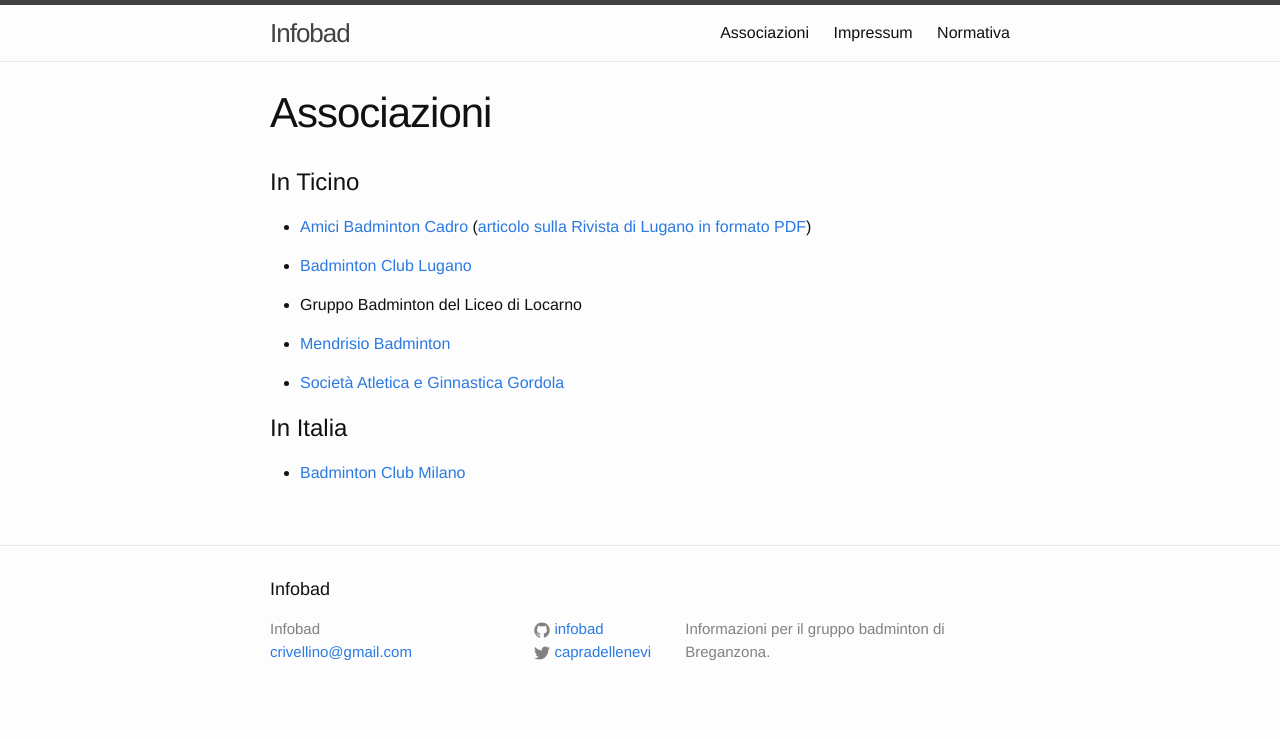
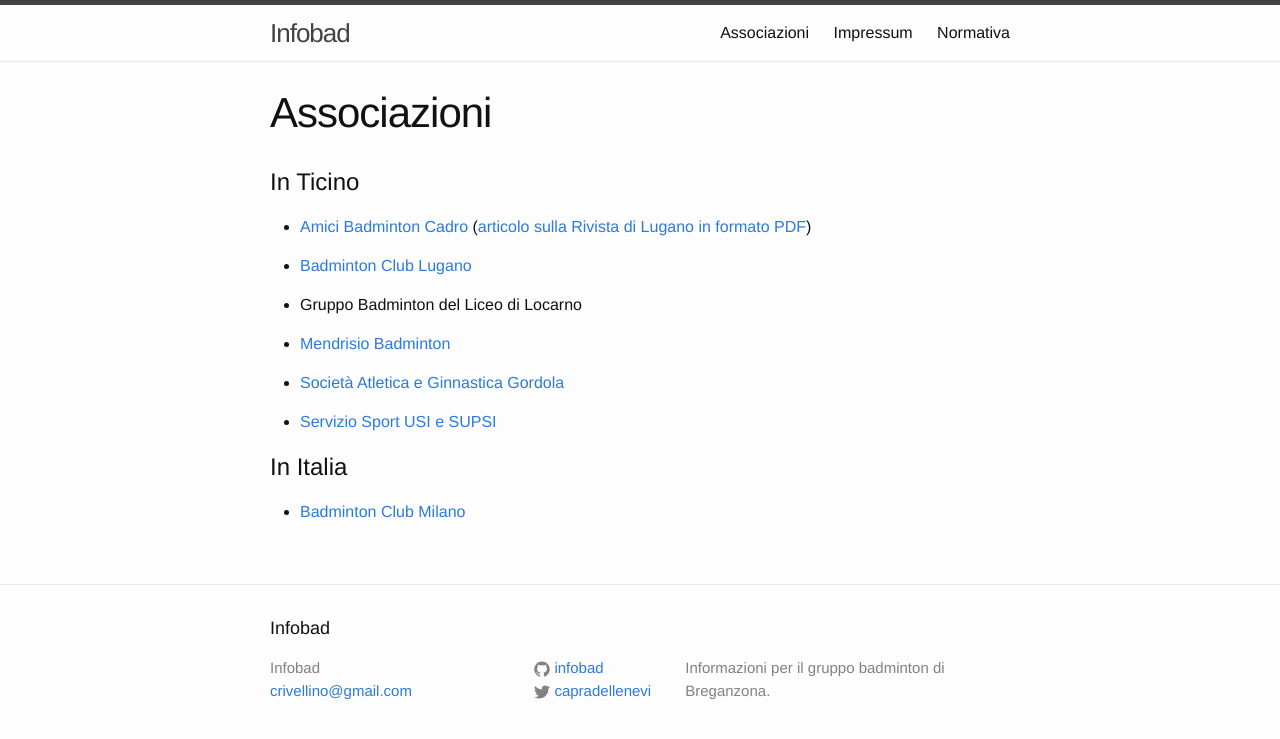
Before and after one commit to infobad/infobad.github.io, a Jekyll site: the page built from clubs.md, in a window 1280 px wide. Shown: the top 739 px of the page. Built offline with Jekyll 4.4.1, drawn with Linux system fonts in a browser that asks for light colours; some of the changed lines change nothing that is shown.

```diff
--- a/_config.yml
+++ b/_config.yml
@@ -8,6 +8,10 @@
 twitter_username: capradellenevi
 github_username:  infobad
 logo: "/assets/logo_gbb.png"
+header_pages:
+  - regulations.md
+  - clubs.md
+  - impressum.md
 
 # Build settings
 markdown: kramdown
--- a/clubs.md
+++ b/clubs.md
@@ -8,6 +8,7 @@
 [bcm]: https://www.badminton.it/ "Badminton Club Milano"
 [mb]: http://www.mendrisiobadminton.ch/ "Mendrisio Badminton"
 [sag]: http://www.saggordola.ch/index.php?node=380&lng=1&rif=3e05bad6da "Società Atletica e Ginnastica Gordola"
+[ssu]: https://sport.usi.ch/taxonomy/term/75 "Servizio Sport USI e SUPSI"
 
 # In Ticino #
 
@@ -21,6 +22,8 @@
 
 * [Società Atletica e Ginnastica Gordola][sag]
 
+* [Servizio Sport USI e SUPSI][ssu]
+
 # In Italia #
 
 * [Badminton Club Milano][bcm]
```
